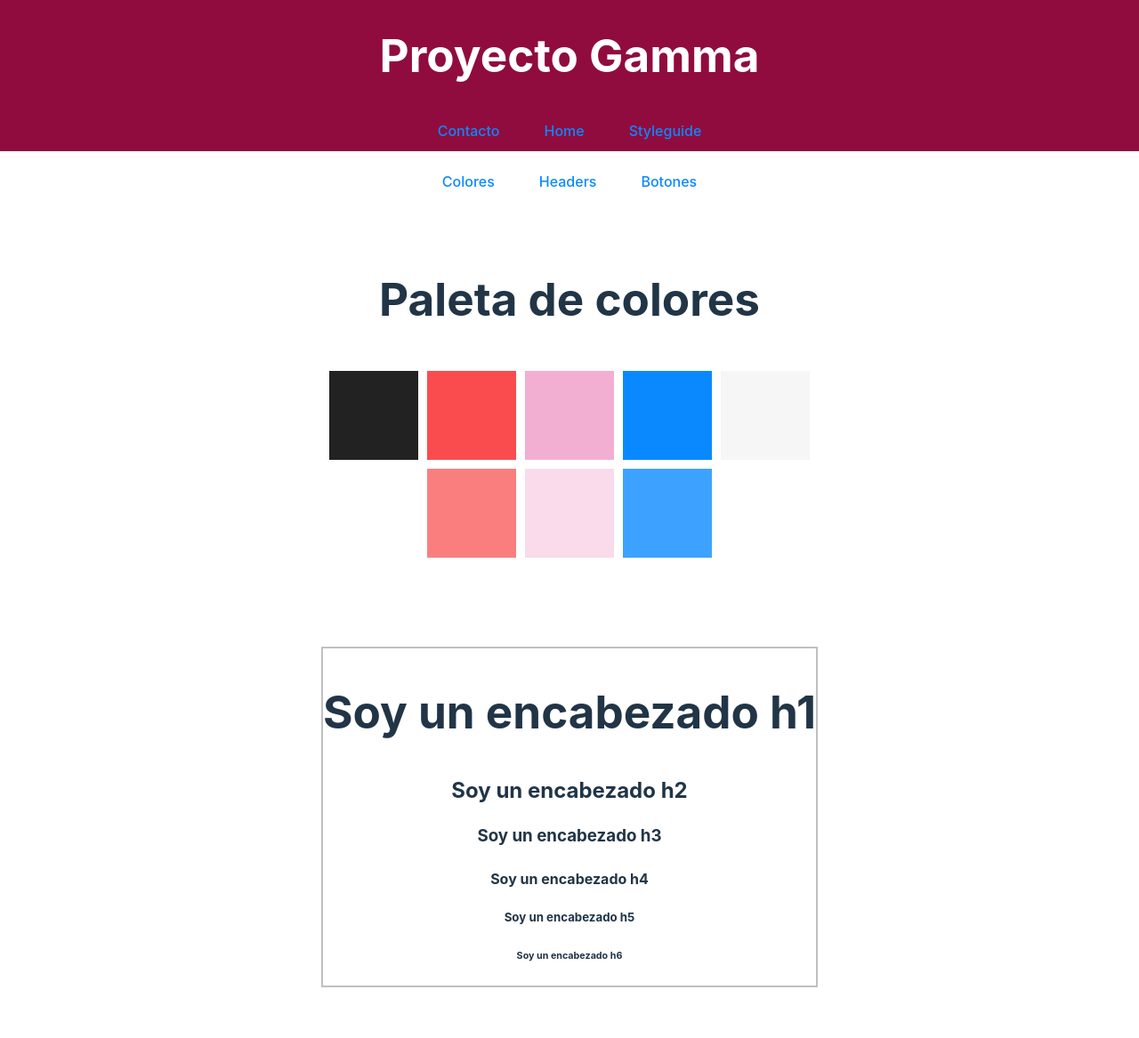
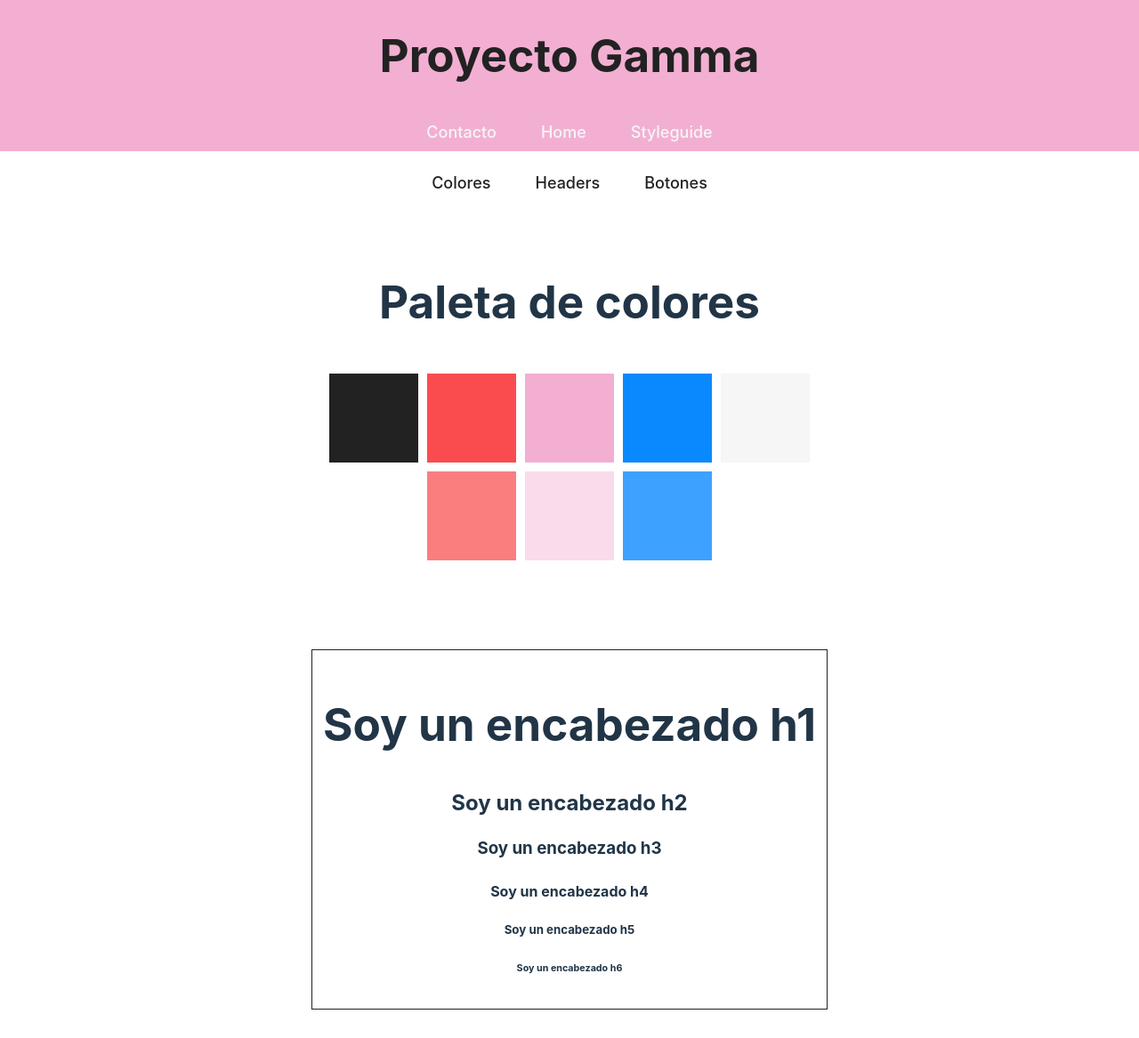
Before and after one commit to RosaMonro/project-gamma, a React (Vite) app: page /styleguide in a window 1280 px wide. Shown: the whole page at 89% size. Before the commit the page ends 1142 px from the top, so only its background shows below. Built offline with nearby package versions, Linux system fonts and the light colour scheme.

Commit message:
app.scss becomes App.scss

```diff
--- a/src/App.jsx
+++ b/src/App.jsx
@@ -1,5 +1,5 @@
 import { Link, Route, Routes } from 'react-router-dom'
-import './App.css'
+import './App.scss'
 import './scss/global.scss'
 import Home from './views/Home'
 import Contact from './views/Contact'
--- a/src/App.css
+++ b/src/App.scss
@@ -1,3 +1,5 @@
+@import './scss/_custom-properties.scss';
+
 
 #root {
   max-width: 1280px;
@@ -13,10 +15,9 @@ header {
   left: 0;
   width: 100%;
   height: 170px;
-  background-color: #900C3F;
-  color: white;
+  background-color: $color-2;
+  color: $color-4;
 }
-
 
 .header__nav {
   display: flex;
@@ -27,9 +28,11 @@ header {
 }
 
 .header__nav__link {
-  color: #0A89FF;
+  color: $color-5;
+  font-size: 18px;
 }
 
 .header__nav__link:hover {
-  color: lightblue;
+  color: $color-5;
+  font-size: 20px;
 }
--- a/src/styleguide/Nav/Nav.scss
+++ b/src/styleguide/Nav/Nav.scss
@@ -15,9 +15,11 @@
 }
 
 .sg__nav__link {
-    color: $color-3;
+    color: $color-4;
+    font-size: 18px;
 }
 
 .sg__nav__link:hover {
-    color: lightblue;
+    color: $color-4;
+    font-size: 20px;
 }
--- a/src/styleguide/Styleguide.scss
+++ b/src/styleguide/Styleguide.scss
@@ -57,5 +57,6 @@
 // tipografía
 
 .sg__headers {
-    border: solid 2px silver;
+    border: solid 1px $color-4;
+    padding: 12px;
 }
```
